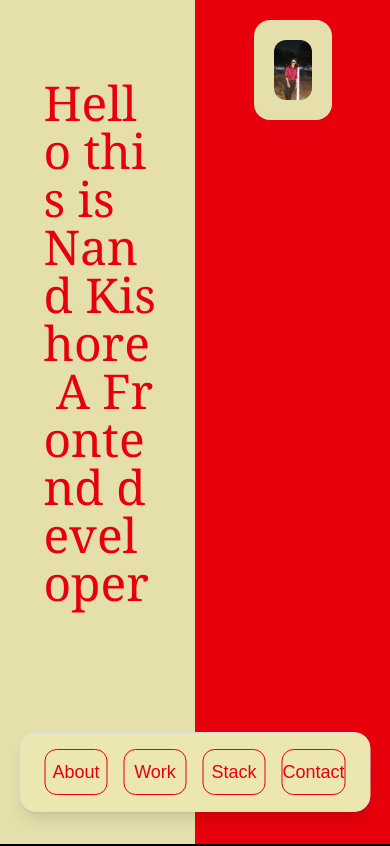
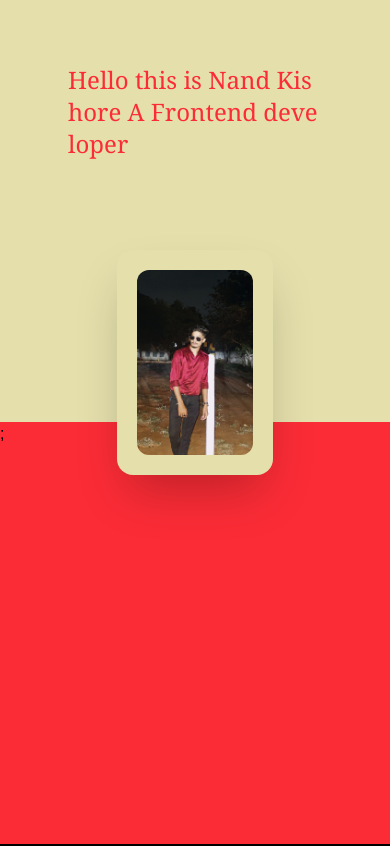
Before and after one commit to Nandkishor1771503/MyProtfolio, a React (Vite) app: page / in a window 390 px wide. Shown: the top 846 px of the page. Built offline with nearby package versions, Linux system fonts and the light colour scheme.

Commit message:
commit of hero section nav stack

```diff
--- a/src/components/Hero.jsx
+++ b/src/components/Hero.jsx
@@ -10,9 +10,46 @@ function Hero() {
   const text = "Hello this is Nand Kishore A Frontend developer";
   const letters = text.split("");
   const textRef = useRef(null);
+  const mobileText = useRef(null);
   const emojiRef = useRef(null);
   const divRef = useRef(null);
   useEffect(() => {
+    const tlm = gsap.timeline();
+    tlm.fromTo(
+      ".upToDown",
+      { opacity: 0, y: -200, borderRadius: 70 },
+      { opacity: 1, y: 0, borderRadius: 0, duration: 1.2 }
+    );
+    tlm.fromTo(
+      ".mobile-hero",
+      {
+        opacity: 0,
+        scale: 0.9,
+      },
+      {
+        opacity: 1,
+        scale: 1,
+        delay: 0.2,
+        duration: 1.2,
+      }
+    );
+    tlm.to(
+      mobileText.current.children,
+      {
+        opacity: 1,
+        y: 0,
+        duration: 0.6,
+        stagger: 0.055,
+      },
+      "-=1.0" // start slightly before previous ends for smoothness
+    );
+
+    gsap.fromTo(
+      ".downToUp",
+      { opacity: 0, y: 200, borderRadius: 70 },
+      { opacity: 1, y: 0, borderRadius: 0, duration: 1.2 }
+    );
+
     const tl = gsap.timeline({ defaults: { ease: "power3.out" } });
 
     // Animate the "up" element
@@ -74,14 +111,37 @@ function Hero() {
   }, []);
   return (
     <>
+      <div className="relative md:hidden w-full h-screen">
+        <div className="upToDown w-full h-[50%] bg-[#e5dfac] rounded-sm">
+          <h1
+            className="w-[80%] py-16 px-7 mx-10  text-2xl rounded-2xl font-serif "
+            ref={mobileText}
+          >
+            {letters.map((letter, i) => (
+              <span
+                key={i}
+                className="inline-block opacity-0 translate-y-10 text-red-500"
+              >
+                {letter === " " ? "\u00A0" : letter}
+              </span>
+            ))}
+          </h1>
+        </div>
+        <div className="mobile-hero absolute top-[25%] w-[40%] p-5 bg-[#e5dfac] shadow-2xl m-[30%] mt-[10%] rounded-2xl font-serif z-10">
+          <img src={profile} alt="" className="rounded-xl" />
+        </div>
+        <div className="downToUp w-full h-[50%] bg-red-500 rounded-sm ">;</div>
+      </div>
+
       <div
-        className="w-52 text-5xl absolute top-[42%] left-[49.6%]  z-2"
+        className="hidden md:block w-52 text-5xl absolute top-[42%] left-[49.6%]  z-2"
         ref={emojiRef}
       >
         👋
       </div>
       {/* This below did should roll onScroll */}
-      <div className="w-full flex " ref={divRef}>
+
+      <div className="w-full md:flex hidden" ref={divRef}>
         <div className="w-[50%] h-screen bg-[#e5dfac] text-red-600" ref={upRef}>
           {" "}
           {/* customize focus on  hover and text color change */}
--- a/src/components/Navbar.jsx
+++ b/src/components/Navbar.jsx
@@ -46,7 +46,7 @@ function Navbar() {
   return (
     <div
       ref={navRef}
-      className="fixed bottom-8 left-1/2 -translate-x-1/2
+      className="md:fixed hidden bottom-8 left-1/2 -translate-x-1/2
                  w-[90%] sm:w-[70%] md:w-[50%]
                  bg-[#ece6b0] rounded-2xl shadow-lg border border-[#ddd]
                  p-4 select-none cursor-[url('src/assets/grab.svg'),_grab] z-30"
--- a/src/components/TechStack.jsx
+++ b/src/components/TechStack.jsx
@@ -127,8 +127,8 @@ export default function TechStack({
   }, []);
 
   return (
-    <section className="w-full py-12 -mt-[6%] sm:py-16 bg-[#e5dfac] cursor-pointer">
-      <h2 className="techTitle text-5xl font-serif text-red-500 mx-5">
+    <section className="w-full py-12 md-mt-[6%] -mt-[15%]  sm:py-16 bg-[#e5dfac] cursor-pointer">
+      <h2 className="techTitle md:text-5xl text-3xl font-serif text-red-500 mx-5">
         TechStack
       </h2>
       <div className="mx-auto max-w-7xl px-4 sm:px-6 lg:px-8">
```
